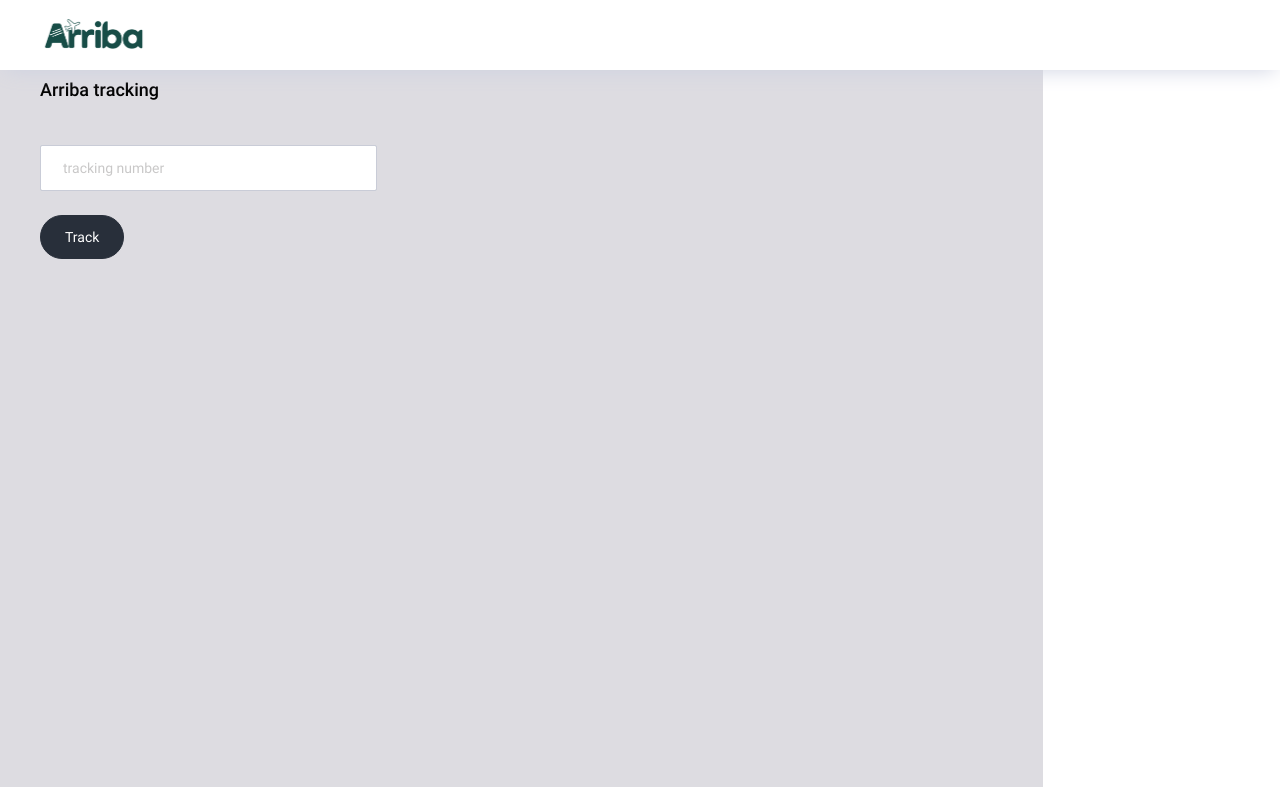
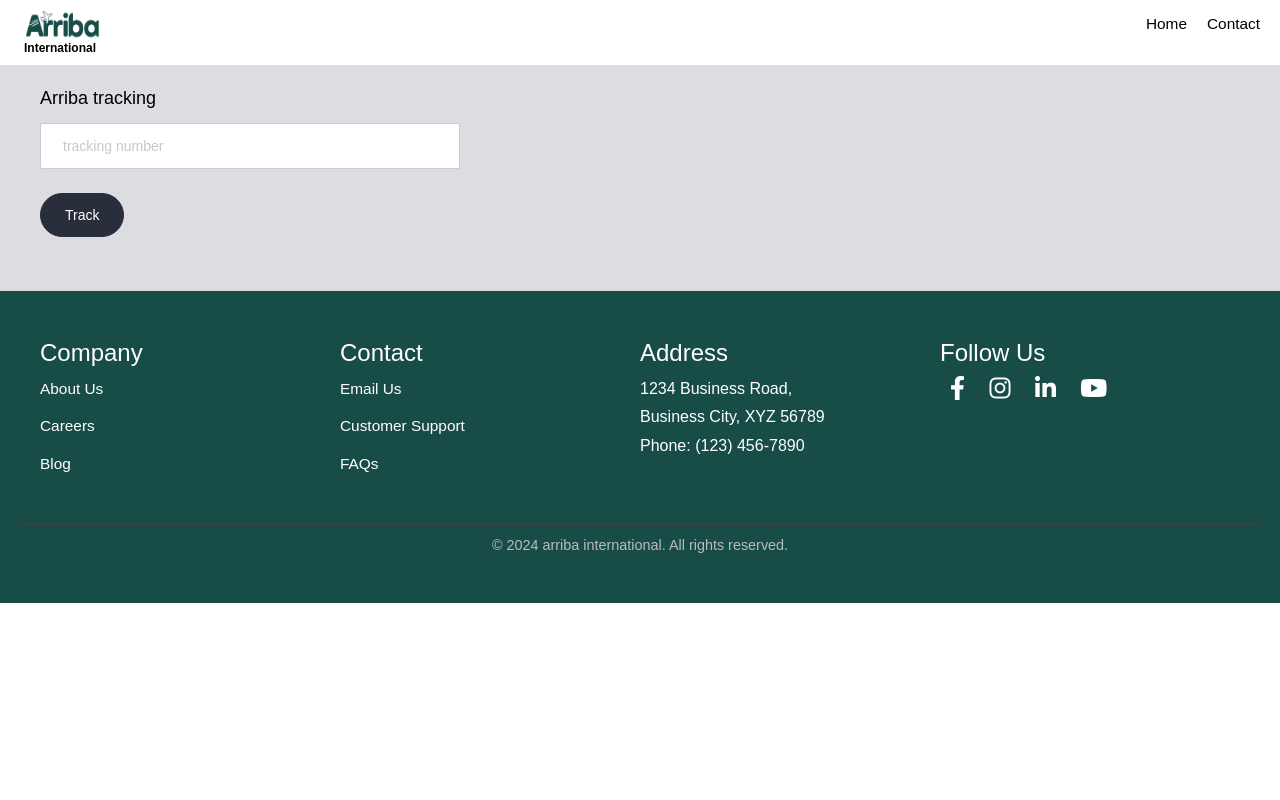
Before and after one commit to salman9faris/arriba_international, a Django app: template templates/home.html in a window 1280 px wide. Run offline with Django 5.2, Linux system fonts and the light colour scheme; the template is opened without the code that fills it, so the values that code supplies are empty; some libraries are stand-ins or nearby versions.

Commit message:
changed arriba home ui

```diff
--- a/api/urls.py
+++ b/api/urls.py
@@ -5,11 +5,11 @@
 from home import views
 from django.contrib.staticfiles.urls import staticfiles_urlpatterns
 urlpatterns = [
-      path("/alldoc",views.alldocapi,name='alldocapi'),
-      path("/doc/<pk>",views.docapi,name='docapi'),
-      path("/allagency",views.allagencyapi,name='allagencyapi'),
-      path("/docbyagency/<pk>",views.docbyagencyapi,name='docbyagencyapi'),
-      path("/trackdoc/<pk>",views.trackingapi,name='trackingapi'),
-       path("/totaldoc",views.totaldoccount,name='totaldoccount'),
-       path("/refresh",views.refresh,name='refresh'),
+      path("alldoc",views.alldocapi,name='alldocapi'),
+      path("doc/<pk>",views.docapi,name='docapi'),
+      path("allagency",views.allagencyapi,name='allagencyapi'),
+      path("docbyagency/<pk>",views.docbyagencyapi,name='docbyagencyapi'),
+      path("trackdoc/<pk>",views.trackingapi,name='trackingapi'),
+       path("totaldoc",views.totaldoccount,name='totaldoccount'),
+       path("refresh",views.refresh,name='refresh'),
 ]
--- a/arriba/urls.py
+++ b/arriba/urls.py
@@ -1,10 +1,18 @@
 
 from django.contrib import admin
 from django.urls import path,include
-from django.contrib.staticfiles.urls import staticfiles_urlpatterns
+
+from django.conf import settings # to import static in deployment
+from django.conf.urls.static import static # to import static in deployment
+
 urlpatterns = [
     path("", include("dashboard.urls")),
     path("", include("home.urls")),
     path("api", include("api.urls")),
     path('admin/', admin.site.urls),
 ]
+
+urlpatterns = [
+
+
+] + static(settings.STATIC_URL, document_root=settings.STATIC_ROOT)
--- a/templates/home.html
+++ b/templates/home.html
@@ -2,21 +2,17 @@
 {% load static %}
 {% block content %}
 
-<br>
-<br>
-<br>
-      <div class="main-panel">
+
         <div class="content-wrapper">
           <div class="row">
             <div class="col-md-12 grid-margin">
               <div class="d-flex justify-content-between align-items-center">
+
                 <div>
                   <h4 class="font-weight-bold mb-0">Arriba tracking</h4>
                 </div>
 
 
-              </div>
-            </div>
           </div>
           <div class="row">
           <form class="pt-3" method="POST" action="{% url 'trackdocument' %}" >
@@ -31,7 +27,16 @@
           </form>
         <!-- content-wrapper ends -->
         <!-- partial:partials/_footer.html -->
+        <br>
+        <br>
+        <br>
+        <br>
+        <br>
 
+      </div>
+    </div>
+  </div>
+</div>
 
 
 {% endblock %}
--- a/templates/navforhome.html
+++ b/templates/navforhome.html
@@ -1,9 +1,12 @@
+{% load static %}
 {% load static %}
 <!DOCTYPE html>
 <html lang="en">
-
 <head>
-  <!-- Required meta tags -->
+    <meta charset="UTF-8">
+    <meta name="viewport" content="width=device-width, initial-scale=1.0">
+    <title>Arriba</title>
+    <!-- Required meta tags -->
   <meta charset="utf-8">
   <meta name="viewport" content="width=device-width, initial-scale=1, shrink-to-fit=no">
   <title>Arriba international</title>
@@ -15,32 +18,223 @@
   <!-- End plugin css for this page -->
   <!-- inject:css -->
   <link rel="stylesheet" href="{% static 'css/style.css' %}">
+  <link rel="stylesheet" href="https://cdnjs.cloudflare.com/ajax/libs/font-awesome/6.0.0-beta3/css/all.min.css">
   <!-- endinject -->
   <link rel="shortcut icon" href="{% static 'images/arriba_single.png' %}" />
-</head>
-<body>
-  <div class="container-scroller">
+<style>
 
-    <!-- partial:partials/_navbar.html -->
-    <nav class="navbar col-lg-12 col-12 p-0 fixed-top d-flex flex-row">
-      <div class="text-center navbar-brand-wrapper d-flex align-items-center justify-content-center">
-        <a class="navbar-brand brand-logo me-5" href="{% url 'dashboard' %}">
-          <img src="{% static 'images/arriba_single.png' %}" class="me-2" alt="logo"/></a>
-          <a class="navbar-brand brand-logo-mini" href="{% url 'dashboard' %}"><img src="{% static 'images/arriba_single.png' %}" alt="logo"/></a>
-         </div>
-      <div class="navbar-menu-wrapper d-flex align-items-center justify-content-end">
+
+* {
+    margin: 0;
+    padding: 0;
+    box-sizing: border-box;
+}
 
 
 
+body {
+    font-family: Arial, sans-serif;
+}
+
+nav {
+    display: flex;
+    justify-content: space-between;
+    align-items: center;
+    background-color: white;
+    padding: 10px 20px;
+}
+
+.logo {
+  display: flex;
+  flex-direction: column; /* Stack logo and name vertically */
+  align-items: left; /* Center the logo and name */
+}
+
+.logo-img {
+  width: 80px;
+  height: 30px;
+  margin-bottom: .5px; /* Space between logo and company name */
+}
+
+.company-name {
+  color: black;
+  font-size: .75em;
+  font-weight: bold;
+  text-align: center;
+}
+
+.nav-links {
+    list-style: none;
+    display: flex;
+}
+
+.nav-links li {
+    margin-left: 20px;
+}
+
+.nav-links a {
+    color: black;
+    text-decoration: none;
+    font-size: 1.1em;
+}
+
+.nav-links a:hover {
+    color: #f0a500;
+}
+
+footer {
+  background-color: #184D47;
+  color: white;
+  padding: 40px 20px;
+  text-align: left;
+
+}
+
+.footer-container {
+  display: flex;
+  justify-content: space-between;
+  flex-wrap: wrap;
+  max-width: 1200px;
+  margin: 0 auto;
+}
+
+.footer-section {
+  flex: 1;
+  min-width: 200px;
+  margin: 10px 0;
+}
+
+.footer-section h3 {
+  font-size: 1.5em;
+  margin-bottom: 10px;
+}
+
+.footer-section ul {
+  list-style: none;
+  padding: 0;
+}
+
+.footer-section ul li {
+  margin-bottom: 10px;
+}
+
+.footer-section ul li a {
+  color: white;
+  text-decoration: none;
+  font-size: 1.1em;
+
+}
+
+.footer-section ul li a:hover {
+  color: #f0a500;
+}
+
+.footer-section address {
+  line-height: 1.8;
+}
+
+.social-media a {
+  display: inline-block;
+  margin-right: 15px;
+  color: white;
+  font-size: 1.1em;
+  text-decoration: none;
+}
+
+.social-media a:hover {
+  color: #f0a500;
+}
+
+.footer-bottom {
+  text-align: center;
+  margin-top: 20px;
+  padding-top: 10px;
+  border-top: 1px solid #444;
+}
+
+.footer-bottom p {
+  font-size: 0.9em;
+  color: #bbb;
+}
+
+.social-media-icons a {
+  color: #black;
+  font-size: 24px;
+  margin: 0 10px;
+  text-decoration: none;
+}
+
+.social-media-icons a:hover {
+  color: #f0a500; /* Change color on hover */
+}
 
 
+</style>
+</head>
+<body>
+
+    <nav>
+        <div class="logo">
+            <img src="{% static 'images/arriba_single.png' %}" alt="Company Logo" class="logo-img">
+            <span class="company-name">International</span>
+        </div>
+        <ul class="nav-links">
+            <li><a href="#">Home</a></li>
+            <li><a href="#">Contact</a></li>
+
+        </ul>
+    </nav>
 
 
-    </nav>
 
     {% block content %}
 
     {% endblock content %}
+
+    <footer>
+      <div class="footer-container">
+          <div class="footer-section">
+              <h3>Company</h3>
+              <ul>
+                  <li><a href="#">About Us</a></li>
+                  <li><a href="#">Careers</a></li>
+                  <li><a href="#">Blog</a></li>
+              </ul>
+          </div>
+
+          <div class="footer-section">
+              <h3>Contact</h3>
+              <ul>
+                  <li><a href="#">Email Us</a></li>
+                  <li><a href="#">Customer Support</a></li>
+                  <li><a href="#">FAQs</a></li>
+              </ul>
+          </div>
+
+          <div class="footer-section">
+              <h3>Address</h3>
+              <address>
+                  1234 Business Road,<br>
+                  Business City, XYZ 56789<br>
+                  Phone: (123) 456-7890
+              </address>
+          </div>
+
+          <div class="footer-section social-media">
+              <h3>Follow Us</h3>
+              <div class="social-media-icons">
+                <a href="https://www.facebook.com" ><i class="fab fa-facebook-f"></i></a>
+                <a href="https://www.instagram.com" target="_blank"><i class="fab fa-instagram"></i></a>
+                <a href="https://www.linkedin.com" target="_blank"><i class="fab fa-linkedin-in"></i></a>
+                <a href="https://www.linkedin.com" target="_blank"><i class="fa-brands fa-youtube"></i></a>
+            </div>
+          </div>
+      </div>
+
+      <div class="footer-bottom">
+          <p>&copy; 2024 arriba international. All rights reserved.</p>
+      </div>
+  </footer>
     <!-- partial -->
 
 <!-- main-panel ends -->
```
Also changed, not shown: templates/arriba_home.html (added, +83 -0 lines), templates/trackdoc.html (+9 -15 lines).
